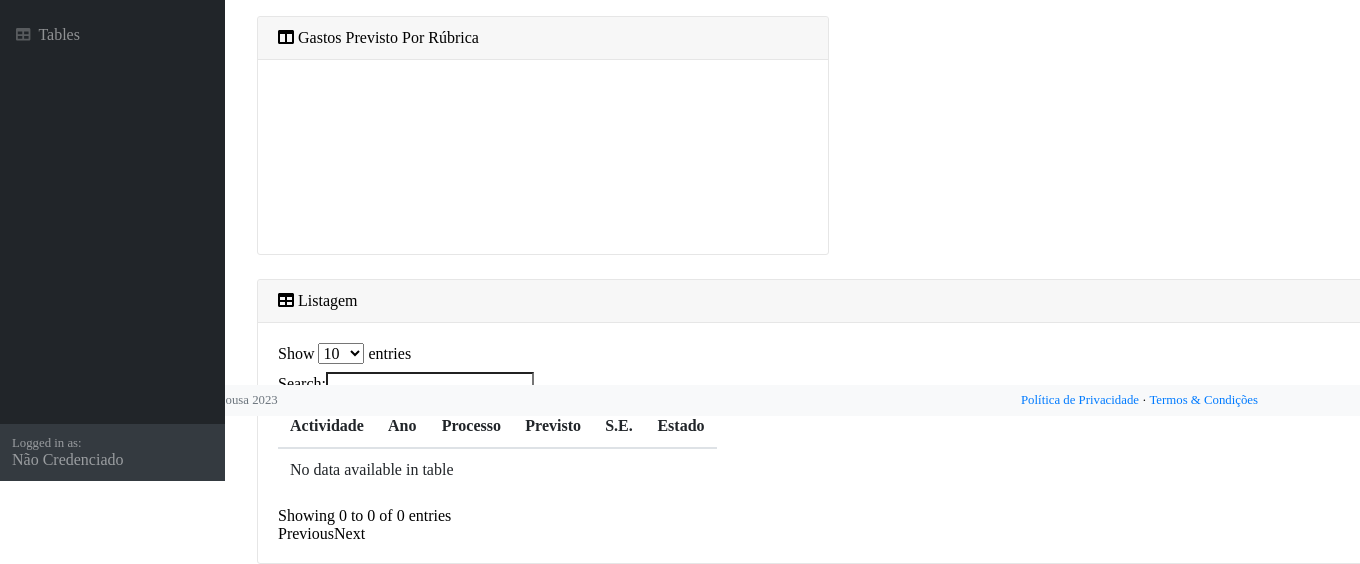
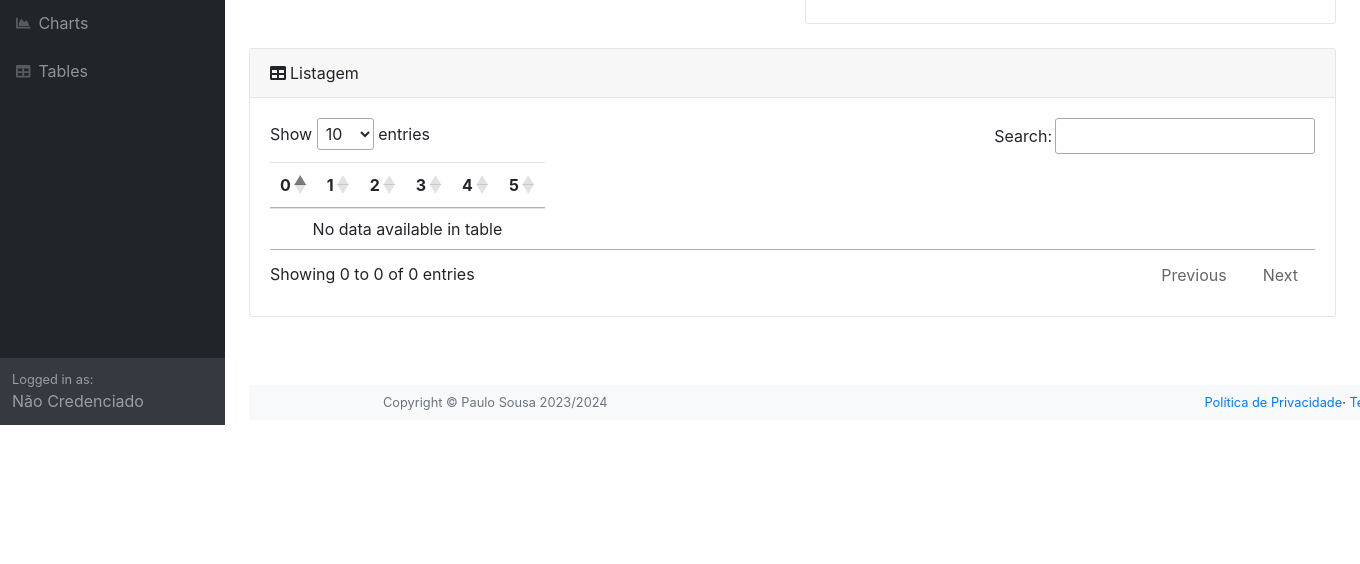
Before and after one commit to psousatv/EstagioUAlg, a PHP site: page /producao/orcamento/mainORIGINAL.html in a window 1360 px wide; the page is wider, and only the part inside the window is pictured. Shown: the part 375-939 px from the top of that part. After the commit the page ends 800 px from the top of that part, so only its background shows below. Run offline with PHP 8.4, Linux system fonts and the light colour scheme; data that the repository does not hold is empty; a map, chart or similar area stays blank; some libraries are stand-ins or nearby versions.

Commit message:
Adicionadas alterações ao módulo orçamento

```diff
--- a/producao/orcamento/dados/main.php
+++ b/producao/orcamento/dados/main.php
@@ -7,24 +7,23 @@ if(isset($_POST["action"]))
 	if($_POST["action"] == 'fetch')
 	{
 		$main_query = 'SELECT
-					   ru.rub_nomenclatura AS codigo,
+					   ru.rub_nomenclatura AS tipo,
+					   ru.rub_natureza AS natureza,
 					   ru.rub_nome AS rubrica,
-					   ru.rub_natureza AS natureza,
 					   ROUND(SUM(pp_valor),2) AS previsto,
 					   ROUND(SUM(pp_executado_valor + pp_executado_valor_mais + pp_executado_valor_menos),2) AS faturado
 					   FROM plano_pagamento
 					   INNER JOIN processo p ON p.proces_check = pp_proces_check
 					   INNER JOIN rubricas ru ON rub_cod = p.proces_rub_cod ';
 
-        $search_query = 'WHERE proces_report_valores > 0 AND
-						 proces_estado_nome <> "Anulado" AND ';
+        $search_query = 'WHERE proces_estado_nome <> "Anulado" AND ';
 
         if(isset($_POST["search"]["value"]))
         {
 			$search_query .= 'pp_ano LIKE "%'.$_POST["search"]["value"].'%" ';
 		}
 
-		$group_by_query = ' GROUP BY codigo';
+		$group_by_query = ' GROUP BY rubrica';
 
 		$order_by_query = '';
 
@@ -60,11 +59,12 @@ if(isset($_POST["action"]))
 		foreach($result as $row)
 		{
 			$sub_array = array();
-            $sub_array[] = $row['codigo'];
+            $sub_array[] = $row['tipo'];
+			//$sub_array[] = $row['natureza'];
             $sub_array[] = $row['rubrica'];
             $sub_array[] = $row['previsto'];
-			//$sub_array[] = $row['adjudicado'];
-            $sub_array[] = $row['faturado'];
+			$sub_array[] = $row['faturado'];
+            $sub_array[] = round((($row['faturado'] / $row['previsto']) ) * 100 , 2) ;
 
 			$data[] = $sub_array;
 		}
--- a/producao/orcamento/js/main.js
+++ b/producao/orcamento/js/main.js
@@ -6,6 +6,7 @@ $(document).ready(
         fetch_data();
         var grafico1;
         var grafico2;
+
         function fetch_data()
         {
         var dataTable = $('#tabela').DataTable(
@@ -21,22 +22,48 @@ $(document).ready(
                 data:{action:'fetch'}
             },
             "columnDefs":[
-                { targets: [2, 3], className: 'dt-body-right', "render": $.fn.dataTable.render.number('.', ',', 2, '') },
+                { targets: [2, 3], className: 'dt-body-right', "render": $.fn.dataTable.render.number('.', ',', 2, '','') },
+                { targets: [4], className: 'dt-body-right', "render": $.fn.dataTable.render.number('.', ',', 2, '','%') },
                 { targets: [0, 1], className: 'dt-body-left' }
             ],
             "drawCallback": function(settings){
-                var tabela_valor_x = [];
+                var tipo = [];
+                var natureza = [];
+                var rubrica = [];
+                var tnr = [];
                 var tabela_valor_y1 = [];
                 var tabela_valor_y2 = [];
 
                 for(var count = 0; count < settings.aoData.length; count++){
-                tabela_valor_x.push(settings.aoData[count]._aData[0]);
+                tipo.push(settings.aoData[count]._aData[0]);
+                //natureza.push(settings.aoData[count]._aData[1]);
+                rubrica.push(settings.aoData[count]._aData[2]);
+                //tnr.push([settings.aoData[count]._aData[1], settings.aoData[count]._aData[0], settings.aoData[count]._aData[2]]);
                 tabela_valor_y1.push(parseFloat(settings.aoData[count]._aData[2]));
                 tabela_valor_y2.push(parseFloat(settings.aoData[count]._aData[3]));
 
                 }
+
+                console.log("Tipo", tipo);
+                //console.log("Natureza", natureza);
+                console.log("Rubrica", rubrica);
+                console.log("TNR", tnr);
+
+                var sumByPropertyAndFilter = (data, sumProperty, filterProperty, filterValue) => {
+                    return data
+                      .filter(obj => obj[filterProperty] === filterValue)
+                      .reduce((sums, obj) => {
+                        var key = obj[sumProperty];
+                        sums[key] = (sums[key] || 0) + obj.valor_maximo; // Assuming we want to sum the 'age' property
+                        return sums;
+                      }, {});
+                };
+
+
+
+
                 var chart_data1 = {
-                labels: tabela_valor_x,
+                labels: tipo,
                 datasets:[
                     {
                     label : 'Previsto',
--- a/producao/orcamento/js/mainORIGINAL.js
+++ b/producao/orcamento/js/mainORIGINAL.js
@@ -16,6 +16,7 @@ $.ajax(
         function(data)
         {
             var dataTable = $('#tabela').DataTable({
+                //data:{action:'fetch'},
                 aaData: data,
                 aoColumns:[
                     { mDataProp: 'sector_actividade'},
@@ -24,10 +25,6 @@ $.ajax(
                     { mDataProp: 'valor_maximo', className: 'dt-body-right', "render": $.fn.dataTable.render.number('.', ',', 2, '')},
                     { mDataProp: 'lista_se'},
                     { mDataProp: 'estado'}
-                    //{ mDataProp: 'rubrica'},
-                    //{ mDataProp: 'regime'},
-                    //{ mDataProp: 'contrato'},
-                    //{ mDataProp: 'procedimento'}
                 ]
 
             })
@@ -55,11 +52,11 @@ $.ajax(
 
 
             // Soma agrupando por Sector de Actividade
-            var SomaPorActividade = sumByProperty(data, 'sector_actividade');
+            //var SomaPorActividade = sumByProperty(data, 'sector_actividade');
             // Soma agrupando por Rubrica
-            var SomaPorRubrica = sumByProperty(data, 'rubrica');
+            //var SomaPorRubrica = sumByProperty(data, 'rubrica');
             // Soma os Valores agrupando por Rubrica e filtrado por Tipo de de Despesa = Gastos
-            var SomaPorRubricaGastos = sumByPropertyAndFilter(data, 'rubrica', 'tipo_rubrica', 'Gastos');
+            //var SomaPorRubricaGastos = sumByPropertyAndFilter(data, 'rubrica', 'tipo_rubrica', 'Gastos');
             // Soma os Valores agrupando por Rubrica e filtrado por Tipo de de Despesa = Investimentos
             var SomaPorRubricaInvestimentos = sumByPropertyAndFilter(data, 'rubrica', 'tipo_rubrica', 'Investimento');
 
@@ -81,7 +78,7 @@ $.ajax(
             var ctx1 = document.getElementById('grafico1').getContext('2d');
 
             var myChart1 = new Chart(ctx1, {
-                type: 'doughnut', // Alterar como se entender (e.g., 'polarArea', 'doughnut', 'pie')
+                type: 'bar', // Alterar como se entender (e.g., 'polarArea', 'doughnut', 'pie')
                 data: {
                     labels: Object.keys(SomaPorRubricaInvestimentos),
                     datasets: [
--- a/producao/orcamento/mainORIGINAL.html
+++ b/producao/orcamento/mainORIGINAL.html
@@ -8,7 +8,8 @@
 <meta name="author" content="" />
 <!-- InstanceBeginEditable name="docTitle" -->
 <!--region HeadTitle -->
-  <title>Orçamento Original</title>
+<!--region HeadTitle -->
+<title>Orçamento 2 </title>
 <!--endregion HeadTitle-->
 <!-- InstanceEndEditable -->
 <link
@@ -16,15 +17,22 @@
   type="image/png"
   sizes="16x16"
   href="../../templates/favicon.png"/>
+
 <!-- CSS -->
-<!-- BOOTSTRAP STYLE CSS -->
-<link href="../../vendors/bootstrap/bootstrap452.css" rel="stylesheet" type="text/css">
-<!-- GLOBAL STYLE CSS -->
+<!-- Materials /*Cards de Teste 2 */ -->
+<link href="../../global/css/materialdesignicons.min.css" rel="stylesheet" type="text/css" />
+<!-- Bootstrap -->
+<link href="../../vendors/bootstrap/bootstrap.min.css" rel="stylesheet" type="text/css">
+<!-- Fontawesome -->
+<!--<link href="../../vendors/font-awesome/all.min.css" rel="stylesheet" type="text/css">-->
+<link href="../../vendors/font-awesome/all.min.css" rel="stylesheet" type="text/css">
+<!-- Datables -->
+<link href="../../vendors/datatables/datatables.min.css" rel="stylesheet" type="text/css">
+
+
+<!-- GLOBAL -->
 <link href="../../global/css/styles.css" rel="stylesheet" type="text/css">
-<!-- DATA TABLES -->
-<link href="../../vendors/datatables/dataTables.bootstrap4.min.css" rel="stylesheet" type="text/css">
-<!-- FONT-AWESOME -->
-<link href="../../vendors/font-awesome/all.min.css" rel="stylesheet" type="text/css">
+
 <!-- InstanceBeginEditable name="adicionalCSSorScript" -->
 
 <!-- InstanceEndEditable -->
@@ -187,12 +195,12 @@
                                     <table class="table table-responsive" id="tabela" width="100%" cellspacing="0">
                                         <thead>
                                             <tr style="text-align: center;">
-                                                <th>Actividade</th>
-                                                <th>Ano</th>
-                                                <th>Processo</th>
-                                                <th>Previsto</th>
-                                                <th>S.E.</th>
-                                                <th>Estado</th>
+                                                <th>0</th>
+                                                <th>1</th>
+                                                <th>2</th>
+                                                <th>3</th>
+                                                <th>4</th>
+                                                <th>5</th>
                                                 <!--
                                                 <th>Rubrica</th>
                                                 <th>Regime</th>
@@ -213,38 +221,46 @@
 <!-- InstanceEndEditable -->
 <!-- InstanceBeginEditable name="bodyFooter" -->
 <!-- InstanceEndEditable -->
-            </div>
-        </main>
+<footer id="footer">
+    <div class="py-2 bg-light mt-auto">
+      <div class="container">
+        <div class="d-flex align-items-center justify-content-between small">
+          <div class="text-muted">Copyright &copy; Paulo Sousa 2023/2024</div>
+          <div>
+            <a href="#">Política de Privacidade</a>&middot;
+            <a href="#">Termos &amp; Condições</a>
+          </div>
+        </div>
+      </div>
     </div>
+  </footer>
+
+</div>
+</main>
+</div>
 </div>
 
+<!-- Global
+<script src="../../global/js/scripts.js"></script>-->
+<!-- JQuery -->
+<script src="../../vendors/jquery/jquery-3.7.0.js"></script>
+<!-- Bootstrap -->
+<script src="../../vendors/bootstrap/bootstrap.min.js"></script>
+<!-- Fontawesome -->
+<!--<script src="../../vendors/font-awesome/all.min.js"></script>-->
+<script src="../../vendors/font-awesome/all.min.js"></script>
+<!-- Bootstrap -->
+<script src="../../vendors/datatables/datatables.min.js"></script>
+<!-- Charts -->
+<script src="../../vendors/charts/Chart.min.js"></script>
 
-<script src="../../vendors/jquery/jquery-3.7.0.js"></script>
-<script src="../../vendors/bootstrap/bootstrap.min.js"></script>
-<script src="../../vendors/font-awesome/all.min.js"></script>
-<script src="../../global/js/scripts.js"></script>
-<script src="../../vendors/charts/Chart.min.js"></script>
-<script src="../../vendors/datatables/jquery.dataTables.min.js"></script>
-<script src="../../vendors/datatables/dataTables.bootstrap4.min.js"></script>
+
 <!-- InstanceBeginEditable name="scriptPagina" -->
 
-<script src="js/main.js"></script>
+<script src="js/mainORIGINAL.js"></script>
+
 
 <!-- InstanceEndEditable -->
 </body>
-
-<footer id="footer">
-<div class="py-2 bg-light mt-auto">
-  <div class="container">
-    <div class="d-flex align-items-center justify-content-between small">
-      <div class="text-muted">Copyright &copy; Paulo Sousa 2023</div>
-      <div>
-        <a href="#">Política de Privacidade</a>
-        &middot;
-        <a href="#">Termos &amp; Condições</a>
-      </div>
-    </div>
-  </div>
-</div>
-</footer>
-<!-- InstanceEnd --></html>
+<!-- InstanceEnd -->
+</html>
```
Also changed, not shown: producao/orcamento/main.html (+16 -14 lines).
